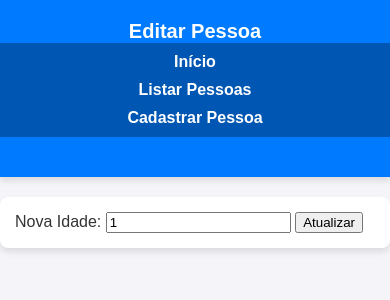
After one commit to Thiago-vini-gr/codigos-em-PHP, a PHP site: page /editar.php?id=1 in a window 390 px wide. The commit adds this page. Shown: the top 300 px of the page. Run offline with PHP 8.4, Linux system fonts and the light colour scheme; tables that the repository leaves empty or names only in its code hold one stand-in row (values such as "Sample post").

Commit message:
Add editing functionality for person records and improve database connection handling

```diff
--- a/aula/conexao.php
+++ b/aula/conexao.php
@@ -1,7 +1,7 @@
 <?php
 class BancodeDados{
     private $host = 'localhost';
-    private $nome_banco = "Aula";
+    private $nome_banco = "aula_php";
     private $usuario = "root";
     private $senha = "";
     private $conexao;
@@ -10,8 +10,7 @@ class BancodeDados{
         $this->conexao = null;
         try{
             $this->conexao = new PDO("mysql:host={$this->host};dbname={$this->nome_banco}", $this->usuario, $this->senha);
-            $this->conexao->exec(PDO::ATTR_ERRMODE, PDO::ERRMODE_EXCEPTION);
-
+            $this->conexao->setAttribute(PDO::ATTR_ERRMODE, PDO::ERRMODE_EXCEPTION);
         } catch(PDOException $excecao){
             echo "Erro de conexão: " . $excecao->getMessage();
             return null;
--- /dev/null
+++ b/aula/editar.php
@@ -0,0 +1,62 @@
+<?php
+require_once 'conexao.php'; // Conexão com o banco de dados
+require_once 'pessoa.php'; // Classe Pessoa
+
+$database = new BancoDeDados();
+$db = $database->obterConexao();
+
+if ($db === null) {
+    die("<p class='error'>Erro: Não foi possível conectar ao banco de dados.</p>");
+}
+
+$pessoa = new Pessoa($db);
+
+if ($_SERVER['REQUEST_METHOD'] === 'POST') {
+    $id = $_POST['id'];
+    $novaIdade = $_POST['idade'];
+
+    if ($pessoa->altera_idade($id, $novaIdade)) {
+        // Redireciona para a página listar.php após a atualização
+        header("Location: listar.php");
+        exit();
+    } else {
+        echo "<p class='error'>Erro ao atualizar a idade.</p>";
+    }
+} else {
+    $id = $_GET['id'];
+    $dadosPessoa = $pessoa->buscarPorId($id); // Supondo que você tenha uma função para buscar dados por ID
+    if (!$dadosPessoa) {
+        die("<p class='error'>Pessoa não encontrada.</p>");
+    }
+}
+?>
+
+<!DOCTYPE html>
+<html lang="pt-BR">
+<head>
+    <meta charset="UTF-8">
+    <meta name="viewport" content="width=device-width, initial-scale=1.0">
+    <title>Editar Pessoa</title>
+    <link rel="stylesheet" href="style.css">
+</head>
+<body>
+    <header>
+        <h1>Editar Pessoa</h1>
+        <nav class="menu">
+        <ul>
+            <li><a href="index.php">Início</a></li>
+            <li><a href="listar.php">Listar Pessoas</a></li>
+            <li><a href="integracao.php">Cadastrar Pessoa</a></li>
+        </ul>
+    </nav>
+    </header>
+    <section>
+        <form action="editar.php" method="post">
+            <input type="hidden" name="id" value="<?php echo $dadosPessoa['id']; ?>">
+            <label for="idade">Nova Idade:</label>
+            <input type="number" id="idade" name="idade" value="<?php echo $dadosPessoa['idade']; ?>" required>
+            <button type="submit">Atualizar</button>
+        </form>
+    </section>
+</body>
+</html>
--- a/aula/pessoa.php
+++ b/aula/pessoa.php
@@ -1,35 +1,52 @@
 <?php
-class Pessoa{
-    private $conexao;
-    private $nome_tabela = "pessoa";
+class Pessoa{  # Classe Pessoa
+    private $conexao; # Atributo para armazenar a conexão com o banco de dados
+    private $nome_tabela = "pessoa"; # Nome da tabela no banco de dados
 
-    public $id;
-    public $nome;
-    public $idade;
+    public $id; # Atributo para armazenar o ID da pessoa
+    public $nome; # Atributo para armazenar o nome da pessoa
+    public $idade; # Atributo para armazenar a idade da pessoa
 
-    public function __construct($db){
-        $this->conexao = $db;
+    public function __construct($db){ # Construtor da classe que recebe a conexão com o banco de dados
+        $this->conexao = $db;  # Atribui a conexão recebida ao atributo $conexao
     }
-    public function criar(){
-        $query = "INSERT INTO " . $this->nome_tabela . "SET nome=:nome, idade=:idade";
-        $stmt = $this->conexao->prepare($query);
+    public function criar(){ # Método para criar uma nova pessoa no banco de dados
+        $query = "INSERT INTO " . $this->nome_tabela . " (nome, idade) VALUES (:nome, :idade)"; # Consulta SQL para inserir uma nova pessoa
+        $stmt = $this->conexao->prepare($query); # Prepara a consulta SQL
 
-        $this->nome = htmlspecialchars(strip_tags($this->nome));
-        $this->idade = htmlspecialchars(strip_tags($this->idade));
+        $this->nome = htmlspecialchars(strip_tags($this->nome)); # Sanitiza o nome da pessoa
+        $this->idade = htmlspecialchars(strip_tags($this->idade)); # Sanitiza a idade da pessoa
 
-        $stmt->bindParam(":nome", $this->nome);
-        $stmt->bindParam(":idade", $this->idade);
+        $stmt->bindParam(":nome", $this->nome); # Vincula o parâmetro :nome ao atributo $nome
+        $stmt->bindParam(":idade", $this->idade); # Vincula o parâmetro :idade ao atributo $idade
 
-        if($stmt->execute()){
+        if ($stmt->execute()){ # Executa a consulta SQL
             return true;
         }
-        return false;
+        return false; # Retorna false se a execução falhar
     }
-    public function ler(){
-        $query = "SELECT id, nome, idade FROM" . $this->nome_tabela . "  ORDER BY nome ASC";
+
+    public function ler(){ # Método para ler todas as pessoas do banco de dados
+        $query = "SELECT id, nome, idade FROM " . $this->nome_tabela . " ORDER BY id ASC"; // Ordena pelo ID em ordem crescente
+        $stmt = $this->conexao->prepare($query); // Prepara a consulta SQL
+        $stmt->execute(); // Executa a consulta SQL
+        return $stmt; // Retorna o resultado da consulta
+    }
+
+    public function altera_idade($id, $novaIdade) {
+        $query = "UPDATE " . $this->nome_tabela . " SET idade = :idade WHERE id = :id";
         $stmt = $this->conexao->prepare($query);
+        $stmt->bindParam(':idade', $novaIdade);
+        $stmt->bindParam(':id', $id);
+        return $stmt->execute();
+    }
+
+    public function buscarPorId($id) {
+        $query = "SELECT * FROM pessoa WHERE id = :id";
+        $stmt = $this->conexao->prepare($query);
+        $stmt->bindParam(':id', $id);
         $stmt->execute();
-        return $stmt;
+        return $stmt->fetch(PDO::FETCH_ASSOC);
     }
 }
 ?>
--- /dev/null
+++ b/aula/style.css
@@ -0,0 +1,135 @@
+/* Estilo geral */
+body {
+    font-family: Arial, sans-serif;
+    margin: 0;
+    padding: 0;
+    background-color: #f4f4f9;
+    color: #333;
+}
+
+/* Cabeçalho */
+header {
+    background-color: #007bff;
+    color: white;
+    padding: 20px 0;
+    text-align: center;
+    box-shadow: 0 4px 6px rgba(0, 0, 0, 0.1);
+}
+
+header h1 {
+    margin: 0;
+    font-size: 24px;
+}
+
+/* Menu de navegação */
+.menu {
+    background-color: #0056b3;
+    padding: 10px;
+    text-align: center;
+    margin-bottom: 20px;
+}
+
+.menu ul {
+    list-style: none;
+    margin: 0;
+    padding: 0;
+    display: flex;
+    justify-content: center;
+    gap: 15px;
+}
+
+.menu ul li {
+    display: inline;
+}
+
+.menu ul li a {
+    text-decoration: none;
+    color: white;
+    font-weight: bold;
+    padding: 8px 15px;
+    border-radius: 4px;
+    transition: background-color 0.3s ease;
+}
+
+.menu ul li a:hover {
+    background-color: #003d80;
+}
+
+/* Seção principal */
+section {
+    max-width: 800px;
+    margin: 20px auto;
+    padding: 20px;
+    background-color: white;
+    border-radius: 8px;
+    box-shadow: 0 4px 6px rgba(0, 0, 0, 0.1);
+}
+
+/* Bloco de cada pessoa */
+.pessoa {
+    border: 1px solid #ddd;
+    padding: 15px;
+    margin-bottom: 15px;
+    border-radius: 5px;
+    background-color: #f9f9f9;
+    transition: transform 0.2s ease, box-shadow 0.2s ease;
+}
+
+.pessoa:hover {
+    transform: scale(1.02);
+    box-shadow: 0 4px 8px rgba(0, 0, 0, 0.2);
+}
+
+.pessoa p {
+    margin: 5px 0;
+    font-size: 16px;
+}
+
+/* Botão editar */
+.editar-btn {
+    display: inline-block;
+    margin-top: 10px;
+    padding: 8px 15px;
+    background-color: #007bff;
+    color: white;
+    text-decoration: none;
+    border-radius: 4px;
+    font-weight: bold;
+    transition: background-color 0.3s ease;
+}
+
+.editar-btn:hover {
+    background-color: #0056b3;
+}
+
+/* Mensagem de erro */
+.error {
+    color: #d9534f;
+    font-weight: bold;
+    text-align: center;
+    margin-top: 20px;
+}
+
+/* Responsividade */
+@media (max-width: 600px) {
+    header h1 {
+        font-size: 20px;
+    }
+
+    .menu ul {
+        flex-direction: column;
+        gap: 10px;
+    }
+
+    .menu ul li a {
+        padding: 10px;
+    }
+
+    section {
+        padding: 15px;
+    }
+
+    .pessoa p {
+        font-size: 14px;
+    }
+}
```
Also changed, not shown: aula/integracao.php (+28 -28 lines), aula/listar.php (+37 -8 lines).
